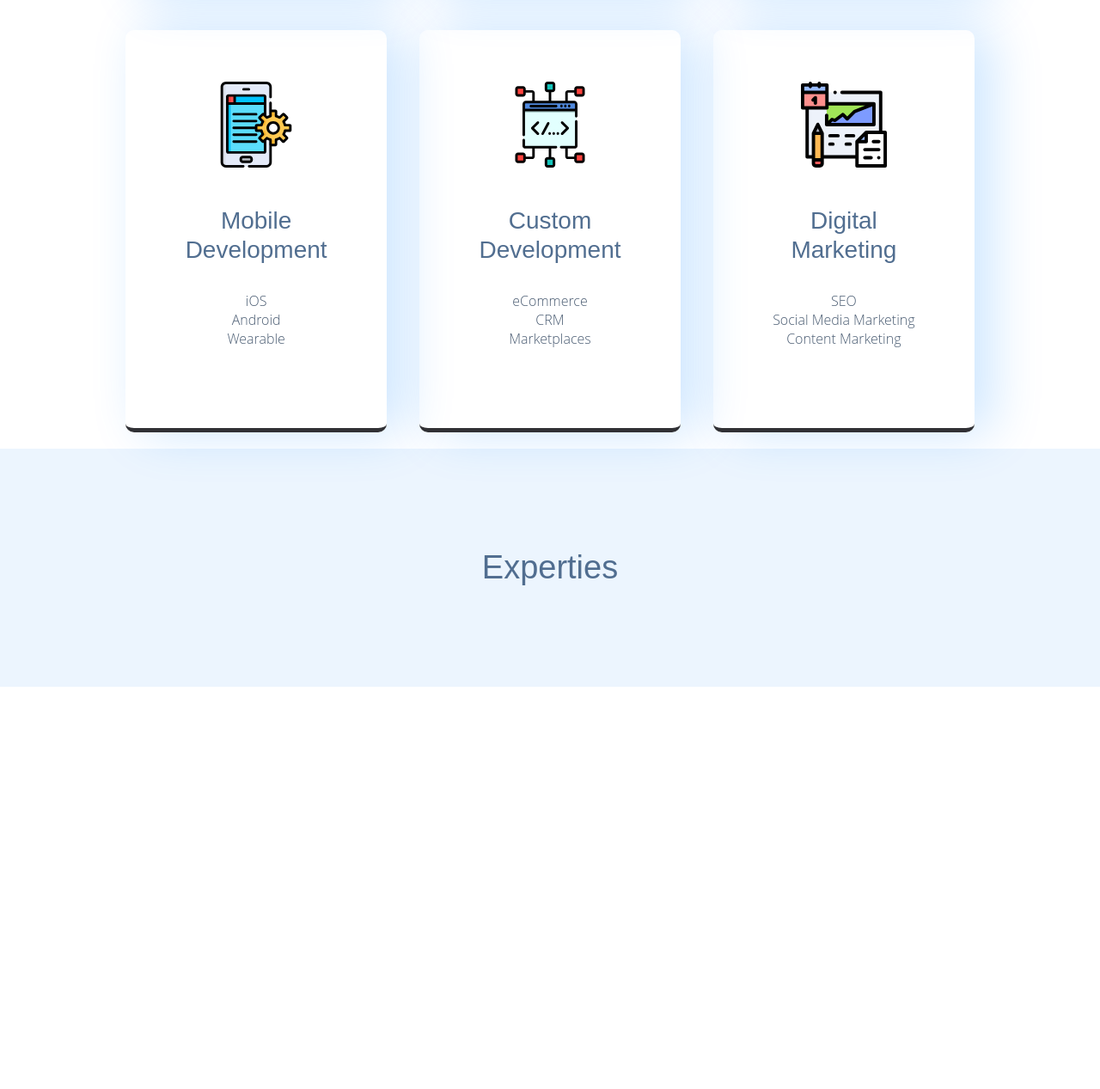
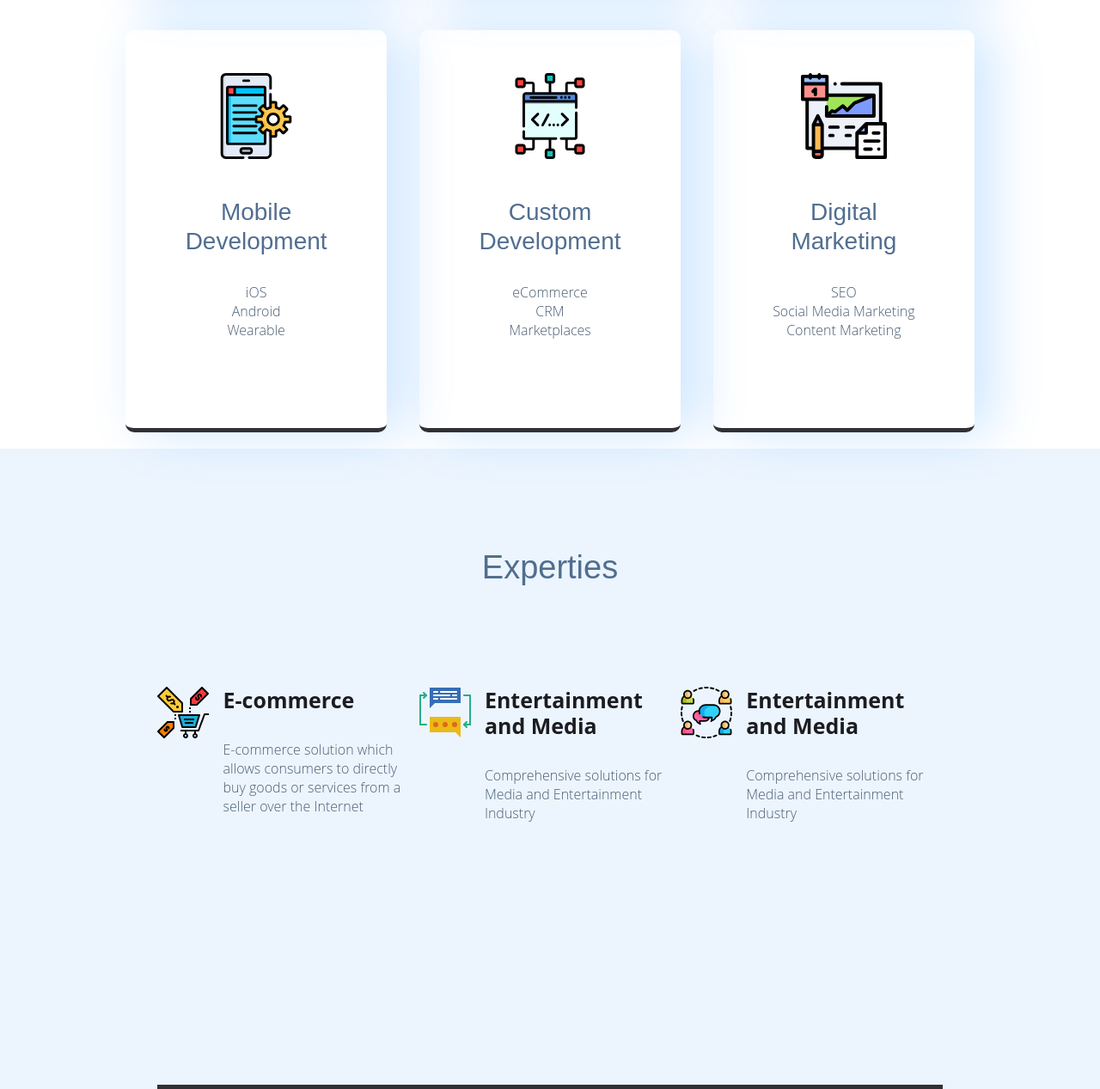
Before and after one commit to Volodymyr-sky/test-cody, a website: page main/index.html in a window 1280 px wide. Shown: the part 1581-2848 px from the top of the page at 86% size. Before the commit the page ends 2380 px from the top, so only its background shows below. Drawn offline with Linux system fonts and the light colour scheme.

Commit message:
experties

```diff
--- a/main/assets/css/components/_3_feature.scss
+++ b/main/assets/css/components/_3_feature.scss
@@ -1,8 +1,6 @@
 .feature {
     border-bottom: 5px solid;
-    padding: 60px;
     height: 468px;
-    text-align: center;
 
     .feature__title {
 
--- a/main/index.html
+++ b/main/index.html
@@ -87,7 +87,7 @@
     </h3>
 
     <div class="section__inner grid">
-      <div class="feature col-3 radius-lg margin-sm shadow-lg ">
+      <div class="feature col-3 radius-lg margin-sm shadow-lg padding-lg  text-center">
         <img src="assets/img/business.svg" alt="Business Consulting" class="feature__img">
         <h4 class="feature__title">Business Consulting</h4>
         <div class="feature__content">
@@ -99,7 +99,7 @@
         </div>
       </div>
 
-      <div class="feature col-3 radius-lg margin-sm shadow-lg ">
+      <div class="feature col-3 radius-lg margin-sm shadow-lg padding-lg text-center">
         <img src="assets/img/product_design.svg" alt="Product Design" class="feature__img">
         <h4 class="feature__title">Product Design</h4>
         <div class="feature__content">
@@ -111,7 +111,7 @@
         </div>
       </div>
 
-      <div class="feature col-3 radius-lg margin-sm shadow-lg ">
+      <div class="feature col-3 radius-lg margin-sm shadow-lg  padding-lg text-center">
         <img src="assets/img/webdev.svg" alt="Web Development" class="feature__img">
         <h4 class="feature__title">Web Development</h4>
         <div class="feature__content">
@@ -123,7 +123,7 @@
         </div>
       </div>
 
-        <div class="feature col-3 radius-lg margin-sm shadow-lg ">
+      <div class="feature col-3 radius-lg margin-sm shadow-lg  padding-lg text-center">
         <img src="assets/img/mobile_dev.svg" alt="Mobile Development" class="feature__img">
         <h4 class="feature__title">Mobile Development</h4>
         <div class="feature__content">
@@ -134,7 +134,7 @@ Wearable
         </div>
       </div>
 
-          <div class="feature col-3 radius-lg margin-sm shadow-lg ">
+      <div class="feature col-3 radius-lg margin-sm shadow-lg  padding-lg text-center">
         <img src="assets/img/custom_software.svg" alt="Custom Development" class="feature__img">
         <h4 class="feature__title">Custom Development</h4>
         <div class="feature__content">
@@ -145,7 +145,7 @@ Marketplaces
         </div>
       </div>
 
-            <div class="feature col-3 radius-lg margin-sm shadow-lg">
+      <div class="feature col-3 radius-lg margin-sm shadow-lg padding-lg text-center">
         <img src="assets/img/digital_marketing.svg" alt="Web Development" class="feature__img">
         <h4 class="feature__title">Digital Marketing</h4>
         <div class="feature__content">
@@ -163,9 +163,48 @@ Content Marketing
   </section>
 
   <section class="section section--blue">
+    <div class="section__inner container max-width-lg">
       <h3 class="section-title">
         Experties
       </h3>
+
+      <div class="grid flex-center">
+        <div class="col-3 grid feature">
+          <div class="col-3">
+            <img src="assets/img/experties/cart.svg" alt="cart" width="60px">
+          </div>
+          <div class="col-9">
+            <h4>E-commerce</h4>
+            <div class="feature__content">E-commerce solution which allows consumers to directly buy goods or services
+              from a seller over the Internet</div>
+
+          </div>
+        </div>
+
+        <div class="col-3 grid feature">
+          <div class="col-3">
+            <img src="assets/img/experties/dialogue.svg" alt="dialogue" width="60px">
+          </div>
+          <div class="col-9">
+            <h4>Entertainment and Media</h4>
+            <div class="feature__content">Comprehensive solutions for Media and Entertainment Industry</div>
+
+          </div>
+        </div>
+
+        <div class="col-3 grid feature">
+          <div class="col-3">
+            <img src="assets/img/experties/group.svg" alt="dialogue" width="60px">
+          </div>
+          <div class="col-9">
+            <h4>Entertainment and Media</h4>
+            <div class="feature__content">Comprehensive solutions for Media and Entertainment Industry</div>
+          </div>
+
+        </div>
+      </div>
+    </div>
+
   </section>
 
 
```
Also changed, not shown: main/assets/css/style-fallback.css, main/assets/css/style.css, main/assets/img/experties/cart.svg (added), main/assets/img/experties/crm.svg (added), main/assets/img/experties/dialogue.svg (added), main/assets/img/experties/education.svg (added), main/assets/img/experties/group.svg (added), main/assets/img/experties/travel.svg (added). Lines whose indentation alone changed are shown as unchanged.
